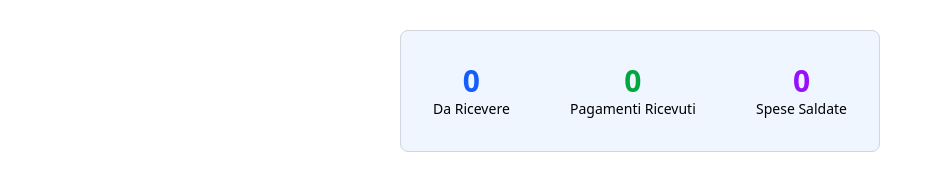
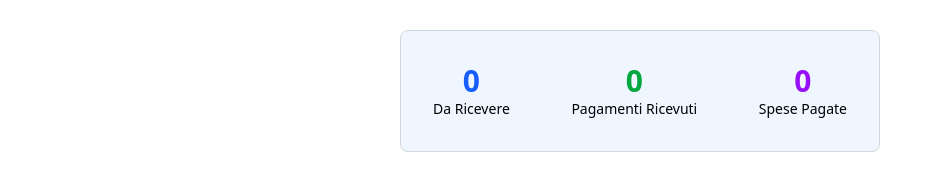
Before and after one commit to RealComba/vue-budget, a Vue app in the folder budget-app/: page /split in a window 1280 px wide. Both pictures are taken after a click on the button "Bilanci". Shown: the part 442-611 px from the top of the page, without its empty margins (0-938 px from the left). Built offline with nearby package versions, Linux system fonts and the light colour scheme.

Commit message:
Update SplitBalance.vue

```diff
--- a/budget-app/src/components/Split/SplitBalance.vue
+++ b/budget-app/src/components/Split/SplitBalance.vue
@@ -19,9 +19,36 @@ function paid(memberName, transactionId) {
 <div class="flex justify-center">
     <div class="flex flex-col w-120 justify-between items-center gap-5">
         <div class="flex flex-row bg-blue-50 rounded-lg border-1 border-gray-300 w-120 justify-between p-8">
-            <p class="text-center text-sm"><span class="text-3xl text-blue-600 font-extrabold">{{ store.groupTransaction.filter(t => t.buyer === 'Tu').length }}</span><br>Da Ricevere</p>
-            <p class="text-center text-sm"><span class="text-3xl text-green-600 font-extrabold">{{ store.groupTransaction.filter(t => t.buyer === true && t.paid === false).length }}</span><br>Pagamenti Ricevuti</p>
-            <p class="text-center text-sm"><span class="text-3xl text-purple-600 font-extrabold">{{ store.groupTransaction.filter(t => t.paid === true && t.buyer !== 'Tu').length }}</span><br> Spese Saldate</p>
+            <!-- Spese da ricevere: per ogni membro che non ha pagato la sua quota, io (buyer) ricevo -->
+            <p class="text-center text-sm"><span class="text-3xl text-blue-600 font-extrabold">{{
+              store.groupTransaction.reduce((count, t) => {
+                if (t.buyer === 'Tu') {
+                  const unpaid = t.members.filter(m => m !== 'Tu' && !t.paidBy?.includes(m))
+                  return count + unpaid.length
+                }
+                return count
+              }, 0)
+            }}</span><br>Da Ricevere</p>
+
+            <!-- Pagamenti ricevuti: per ogni membro che ha pagato la sua quota -->
+            <p class="text-center text-sm"><span class="text-3xl text-green-600 font-extrabold">{{
+              store.groupTransaction.reduce((count, t) => {
+                if (t.buyer === 'Tu') {
+                  return count + (t.paidBy?.length || 0)
+                }
+                return count
+              }, 0)
+            }}</span><br>Pagamenti Ricevuti</p>
+
+            <!-- Spese pagate: quante quote ho già saldato io -->
+            <p class="text-center text-sm"><span class="text-3xl text-purple-600 font-extrabold">{{
+              store.groupTransaction.reduce((count, t) => {
+                if (t.buyer !== 'Tu' && t.members?.includes('Tu') && t.paidBy?.includes('Tu')) {
+                  return count + 1
+                }
+                return count
+              }, 0)
+            }}</span><br>Spese Pagate</p>
         </div>
         <div v-for="(group, idx) in store.groupData" :key="group.id" class="border-1 border-gray-300 rounded-lg pb-4">
             <div class="flex flex-col">
```
